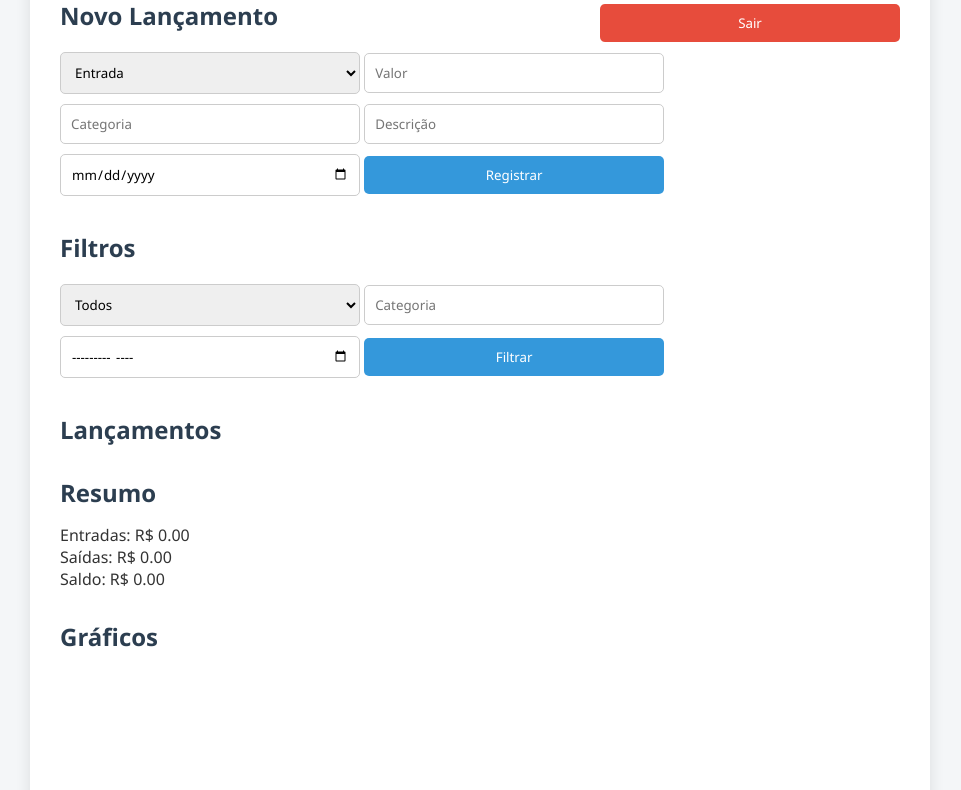
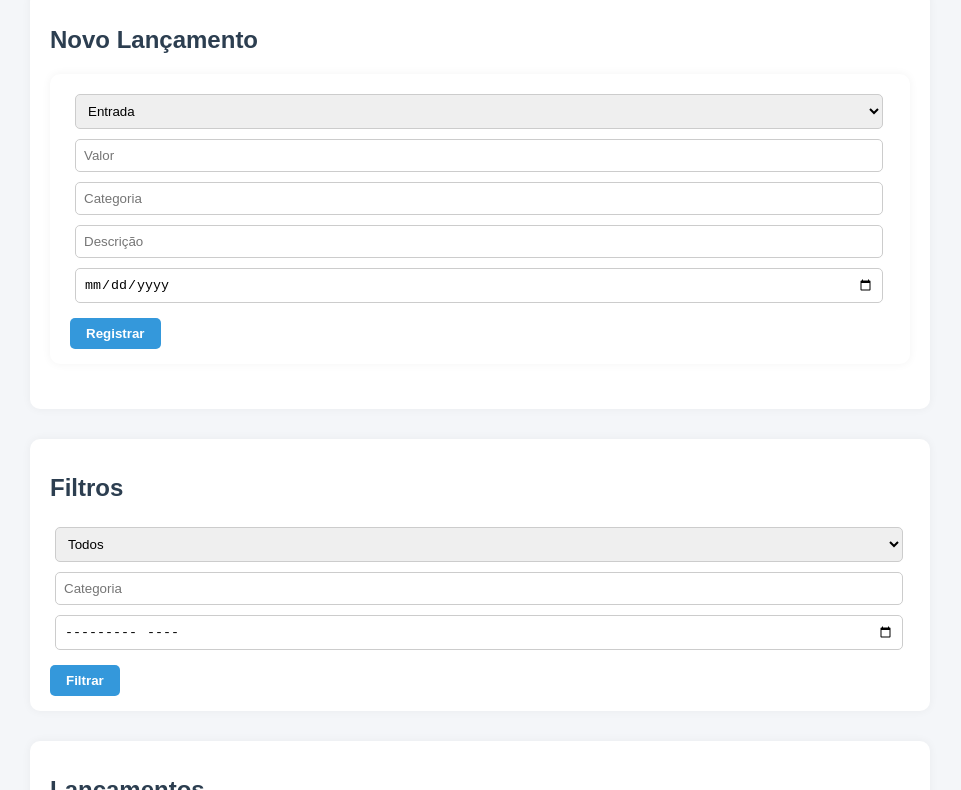
Before and after one commit to HeyVds/GerenciadorFinanceiro, a plain HTML site: page frontend/index.html in a window 1280 px wide. Shown: the part 109-899 px from the top of the page, without its empty margins (160-1121 px from the left). Drawn offline with nearby package versions, Linux system fonts and the light colour scheme; files that its build step writes are made by us from their sources; files whose address does not match are found by name.

Commit message:
Update style_index.css

```diff
--- a/frontend/styles/style_index.css
+++ b/frontend/styles/style_index.css
@@ -1,82 +1,89 @@
-/* style.css */
-
-* {
-  box-sizing: border-box;
+body {
+  font-family: Arial, sans-serif;
+  background: #f4f6f9;
   margin: 0;
   padding: 0;
-  font-family: 'Segoe UI', Tahoma, Geneva, Verdana, sans-serif;
-}
-
-body {
-  background-color: #f4f6f8;
   color: #333;
-  padding: 20px;
 }
 
 .container {
   max-width: 900px;
   margin: auto;
-  background: #fff;
-  padding: 30px;
-  border-radius: 10px;
-  box-shadow: 0 0 15px rgba(0,0,0,0.1);
+  padding: 20px;
 }
 
 h1, h2 {
-  margin-bottom: 15px;
   color: #2c3e50;
 }
 
 form, section {
   margin-bottom: 30px;
+  background: #fff;
+  padding: 15px 20px;
+  border-radius: 10px;
+  box-shadow: 0 0 10px rgba(0,0,0,0.05);
 }
 
-input, select, button {
-  padding: 10px;
-  margin: 5px 0;
-  width: 100%;
-  max-width: 300px;
+input, select {
+  padding: 8px;
+  margin: 5px;
+  width: calc(100% - 12px);
+  box-sizing: border-box;
+  border: 1px solid #ccc;
   border-radius: 5px;
-  border: 1px solid #ccc;
 }
 
 button {
   background-color: #3498db;
   color: white;
+  border: none;
+  padding: 8px 16px;
+  margin-top: 10px;
+  border-radius: 5px;
   cursor: pointer;
-  border: none;
-  transition: background 0.3s;
+  font-weight: bold;
 }
 
 button:hover {
   background-color: #2980b9;
 }
 
-#logoutBtn {
-  float: right;
-  background-color: #e74c3c;
-}
-
-#logoutBtn:hover {
-  background-color: #c0392b;
-}
-
-ul#listaLancamentos {
+ul {
   list-style: none;
   padding: 0;
 }
 
-ul#listaLancamentos li {
-  background-color: #ecf0f1;
-  margin-bottom: 10px;
+li {
+  background: #ecf0f1;
+  margin-bottom: 8px;
   padding: 10px;
-  border-left: 5px solid #3498db;
   border-radius: 5px;
-  display: flex;
-  justify-content: space-between;
+  position: relative;
+}
+
+li button {
+  position: absolute;
+  right: 10px;
+  top: 10px;
+  background-color: #e74c3c;
+  padding: 5px 10px;
+}
+
+li button:hover {
+  background-color: #c0392b;
 }
 
 canvas {
+  max-width: 100%;
   margin-top: 20px;
-  max-width: 100%;
 }
+
+#logoutBtn {
+  float: right;
+  background-color: #e67e22;
+  margin-top: -50px;
+}
+
+#logoutBtn:hover {
+  background-color: #d35400;
+}
```
